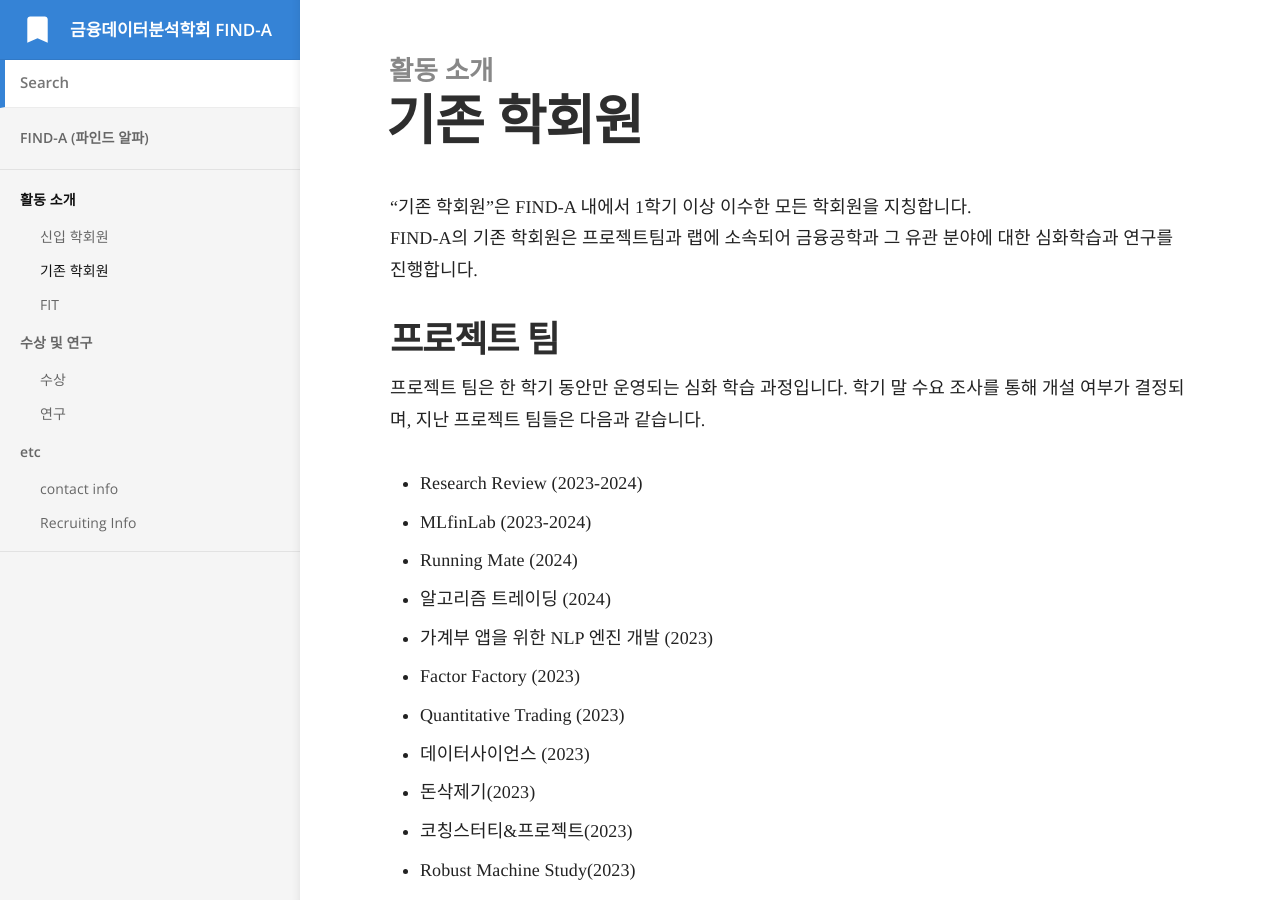
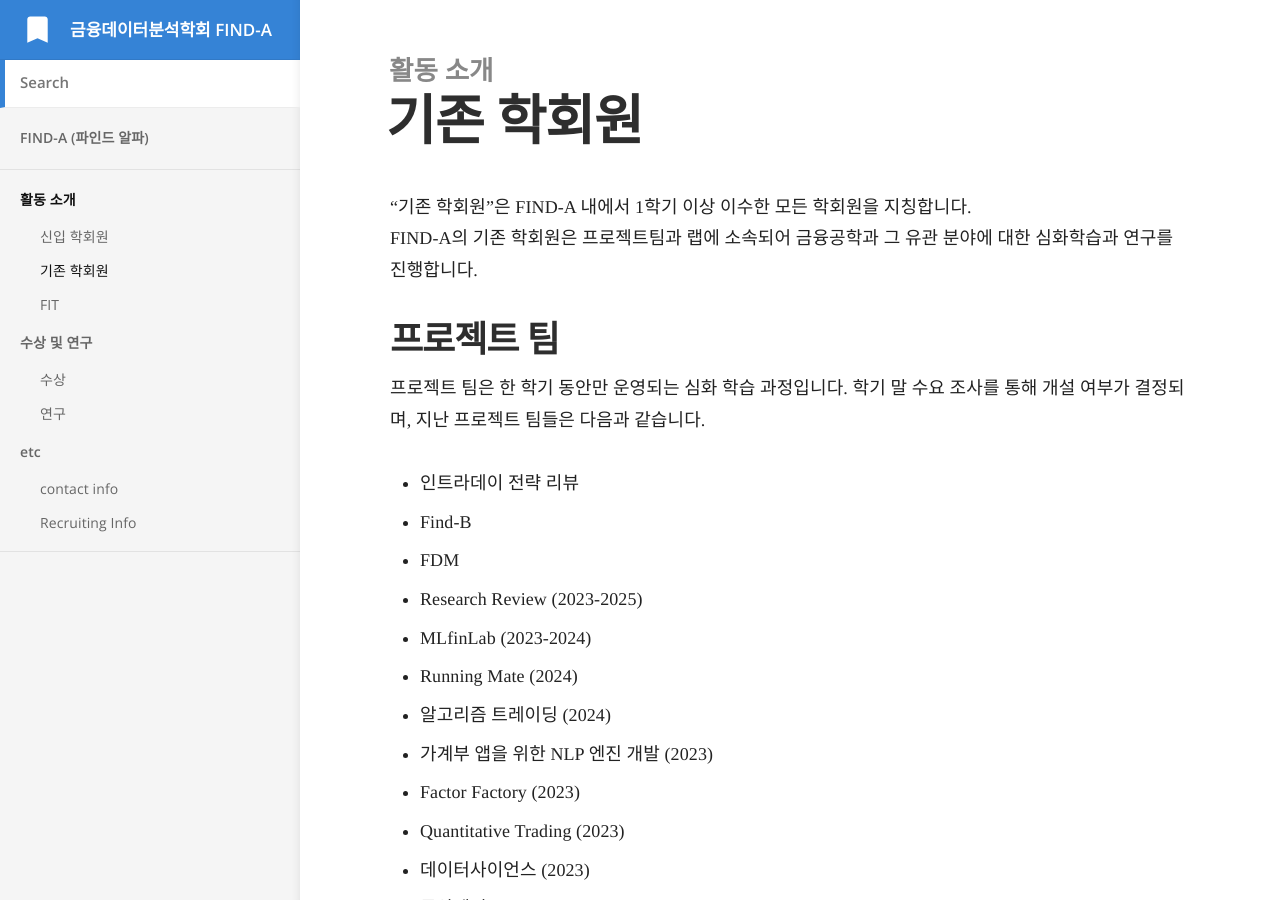
Before and after one commit to Find-A-AI/find-a-ai.github.io, a Jekyll site: the page built from _docs/1.활동 소개/기존 학회원.md, in a window 1280 px wide and 900 px high. Built offline with Jekyll 4.4.1, drawn with Linux system fonts in a browser that asks for light colours; some web fonts are replaced.

Commit message:
Update 기존 학회원.md

```diff
--- a/_docs/1.활동 소개/기존 학회원.md
+++ b/_docs/1.활동 소개/기존 학회원.md
@@ -8,7 +8,10 @@ FIND-A의 기존 학회원은 프로젝트팀과 랩에 소속되어 금융공
 
 ## 프로젝트 팀
 프로젝트 팀은 한 학기 동안만 운영되는 심화 학습 과정입니다. 학기 말 수요 조사를 통해 개설 여부가 결정되며, 지난 프로젝트 팀들은 다음과 같습니다.
-  - Research Review (2023-2024)
+  - 인트라데이 전략 리뷰
+  - Find-B
+  - FDM
+  - Research Review (2023-2025)
   - MLfinLab (2023-2024)
   - Running Mate (2024)
   - 알고리즘 트레이딩 (2024)
```
